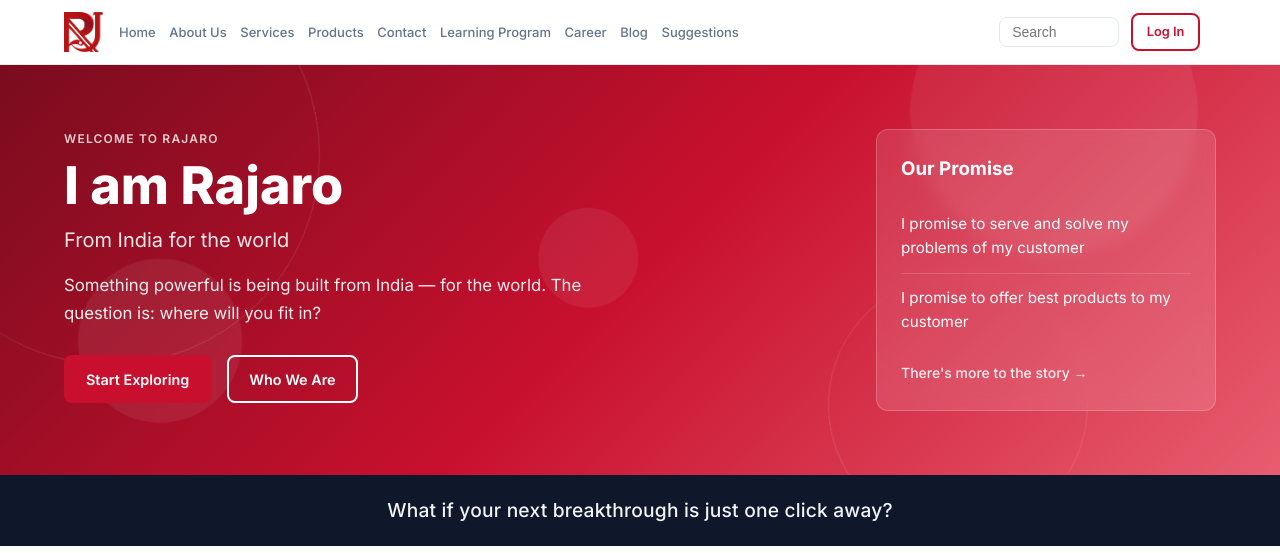
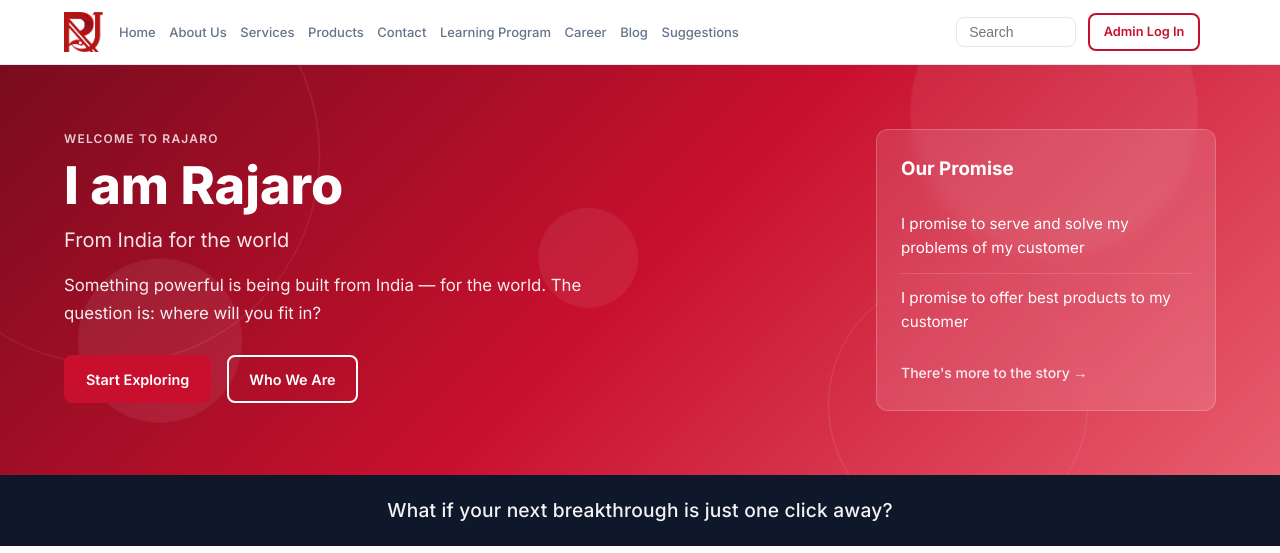
Before and after one commit to Researchpeoplecommunity/rajaro_website, a Flask app: page / in a window 1280 px wide. Shown: the top 553 px of the page. Run offline with Flask 3, Linux system fonts and the light colour scheme; data comes from the database, SQL or seed files in the repository.

Commit message:
Rename header login button to Admin Log In.
Co-authored-by: Cursor <cursoragent@cursor.com>

```diff
--- a/templates/base.html
+++ b/templates/base.html
@@ -21,7 +21,7 @@
           <form action="{{ url_for('public.search') }}" method="get" class="search-form">
             <input type="search" name="q" placeholder="Search" aria-label="Search">
           </form>
-          <a href="{{ url_for('admin.login') }}" class="btn btn-outline btn-sm">Log In</a>
+          <a href="{{ url_for('admin.login') }}" class="btn btn-outline btn-sm">Admin Log In</a>
         </div>
         <button type="button" class="mobile-toggle" aria-label="Open menu" aria-expanded="false" aria-controls="main-nav">☰</button>
       </div>
```
